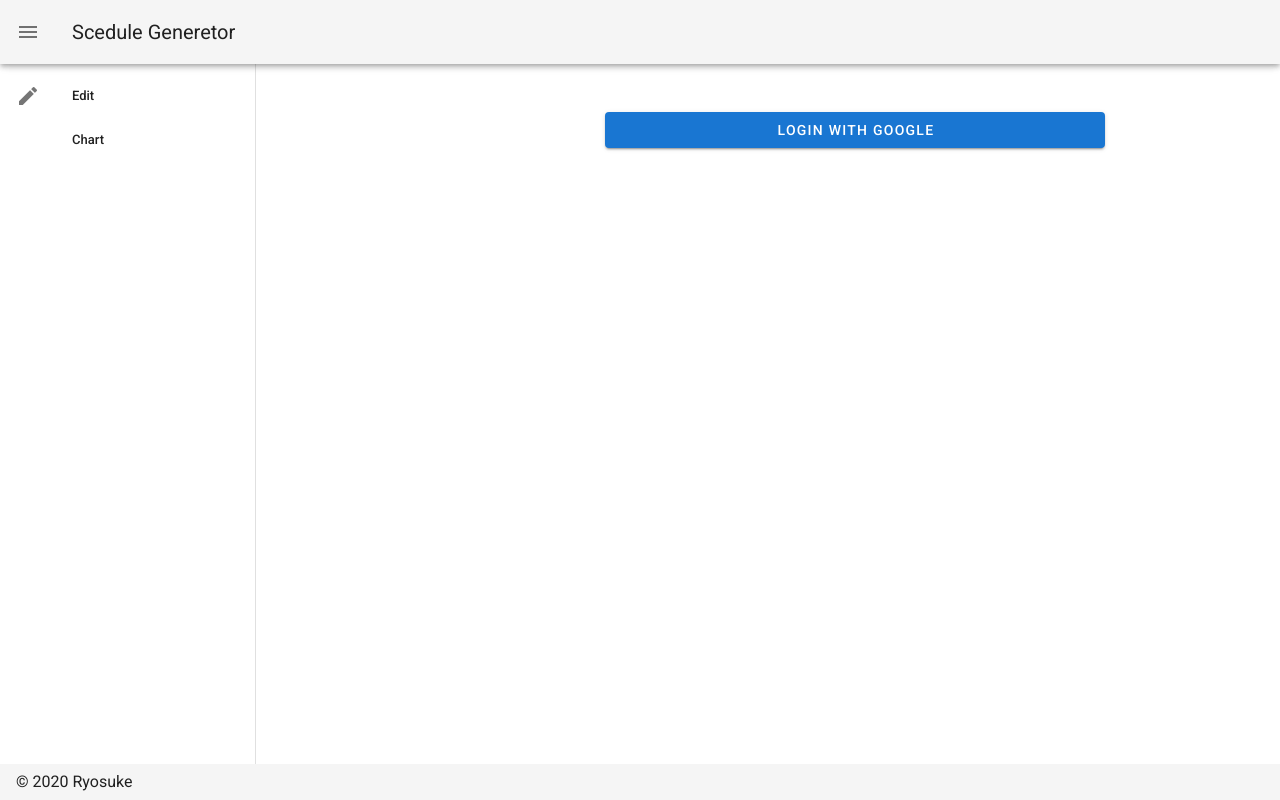
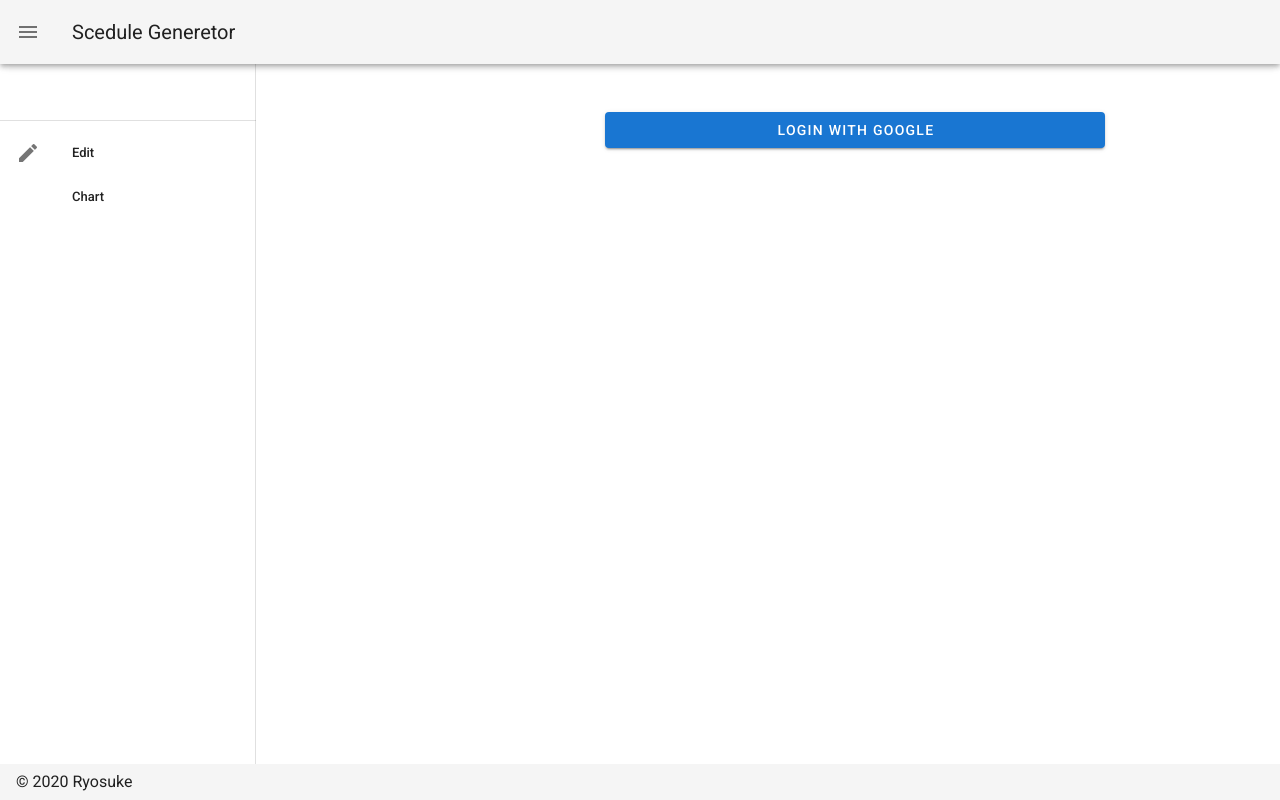
Before and after one commit to dmpfile/ScheduleGenerater, a Vue app: page /login in a window 1280 px wide. Both pictures are taken after a click on the button 28 px from the left and 32 px from the top of the page. Built offline with nearby package versions, Linux system fonts and the light colour scheme; no server answers; what vue-gapi would draw is missing.

Commit message:
[update]App.vue：ナビゲーションにGoogleアカウント情報表示させた

```diff
--- a/src/App.vue
+++ b/src/App.vue
@@ -1,6 +1,13 @@
 <template>
   <v-app>
     <v-navigation-drawer v-model="drawer" app clipped>
+      <v-list-item class="px-2">
+        <v-list-item-avatar>
+          <v-img :src="userInfo.iconImg"></v-img>
+        </v-list-item-avatar>
+        <v-list-item-title>{{ userInfo.fullname }}</v-list-item-title>
+      </v-list-item>
+      <v-divider></v-divider>
       <v-list dense>
         <v-list-item link to="/edit">
           <v-list-item-action>
@@ -50,6 +57,7 @@
 
 <script>
 import firebase from "firebase";
+import { mapState } from "vuex";
 
 export default {
   name: "App",
@@ -58,6 +66,9 @@ export default {
       isLogin: false,
       drawer: false,
     };
+  },
+  computed: {
+    ...mapState(['userInfo'])
   },
   created() {
     firebase.auth().onAuthStateChanged((user) => {
--- a/src/store/index.js
+++ b/src/store/index.js
@@ -8,11 +8,15 @@ export default new Vuex.Store({
   state: {
     userInfo: {
       email: "",
+      fullname: "",
+      iconImg: "",
     }
   },
   mutations: {
     setUserInfo (state, payload) {
-      state.userInfo.email = payload.email
+      state.userInfo.email = payload.email;
+      state.userInfo.fullname = payload.displayName;
+      state.userInfo.iconImg = payload.photoURL;
     },
   },
   actions: {
```
